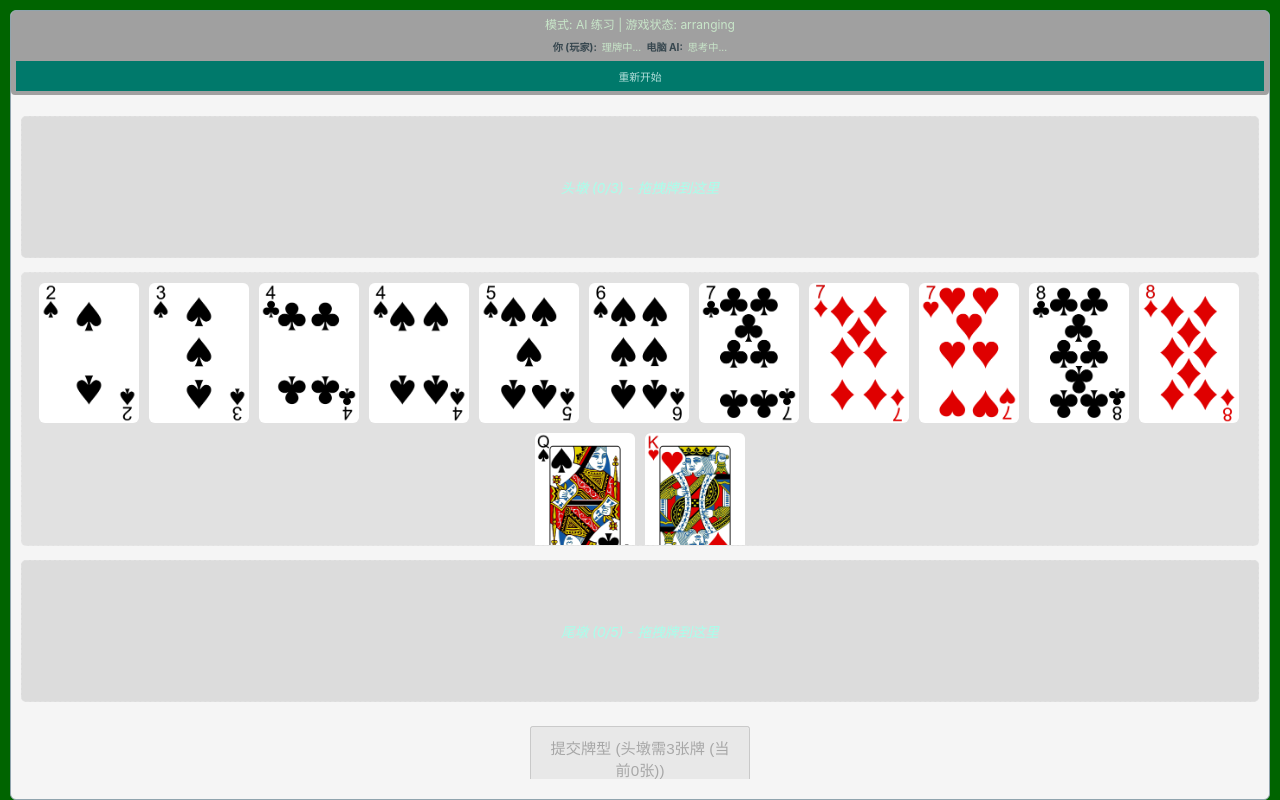
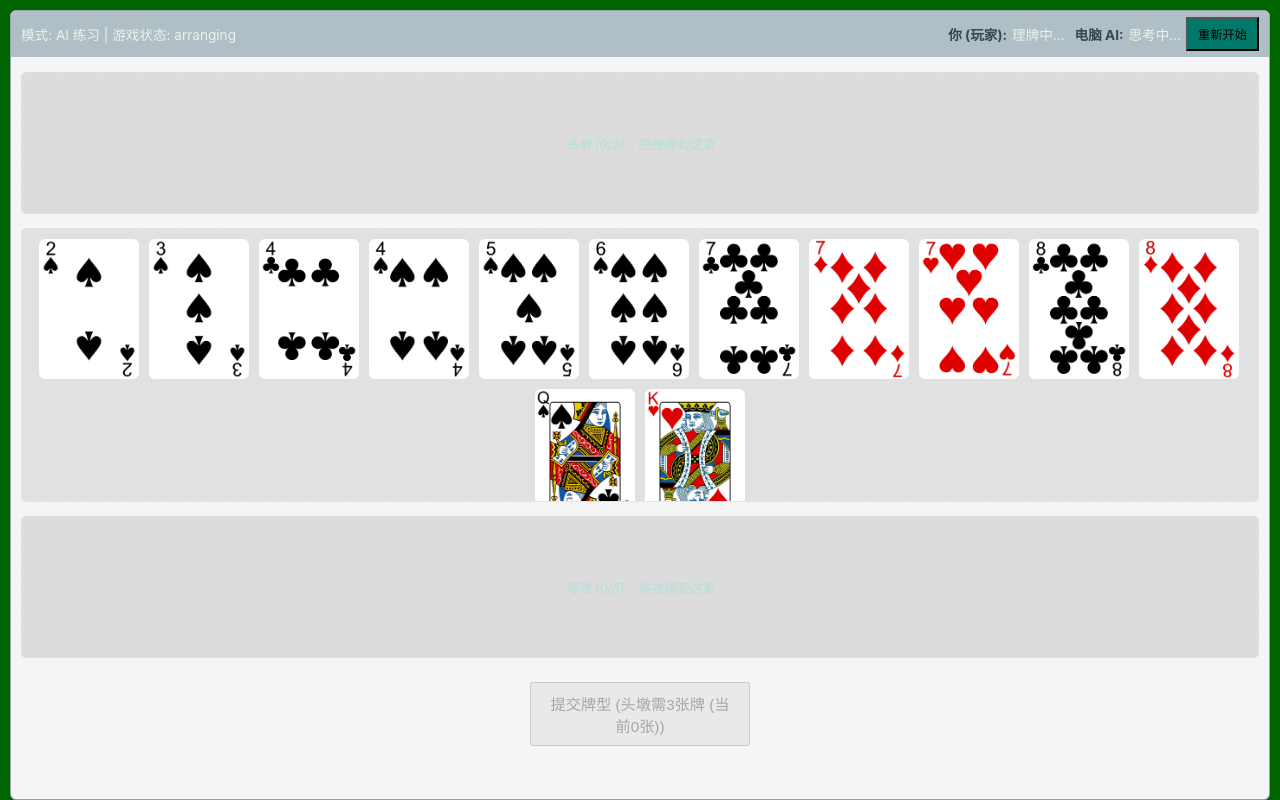
Before and after one commit to wen952555/sss, a Vue app in the folder frontend/: page / in a window 1280 px wide. Both pictures are taken after a click on the button "开始牌局". Built offline with nearby package versions, Linux system fonts and the light colour scheme.

Commit message:
Update main.css

```diff
--- a/frontend/src/assets/main.css
+++ b/frontend/src/assets/main.css
@@ -4,7 +4,8 @@ html, body {
   font-family: -apple-system, BlinkMacSystemFont, "Segoe UI", Roboto, Helvetica, Arial, sans-serif;
   background-color: #006400; /* 深绿色 */
   color: #e8f5e9;
-  overflow: hidden !important; -webkit-tap-highlight-color: transparent;
+  overflow: hidden !important;
+  -webkit-tap-highlight-color: transparent;
 }
 
 #app, #app-container.app-flex-container {
@@ -15,13 +16,13 @@ html, body {
 
 /* --- 卡片样式 --- */
 .card, .hand-card-item {
-  /* 基础尺寸，会被媒体查询覆盖 */
+  /* 手机端基础尺寸，桌面端会在媒体查询中覆盖 */
   width: 50px;
   height: 70px;
   border: none !important;
   outline: none !important;
   box-sizing: border-box !important;
-  border-radius: 4px !important; /* 手机端小圆角 */
+  border-radius: 3px !important;
   background-color: #FFFFFF !important;
   color: #212121 !important;
   display: flex !important;
@@ -29,28 +30,28 @@ html, body {
   align-items: center !important;
   cursor: grab !important;
   user-select: none !important;
-  box-shadow: 0px 1px 1px rgba(0,0,0,0.25) !important; /* 给重叠牌一点阴影 */
-  transition: transform 0.15s ease-out, margin-left 0.15s ease-out, z-index 0.05s linear !important;
+  box-shadow: 0px 1px 1px rgba(0,0,0,0.2) !important;
+  transition: transform 0.1s ease-out, margin-left 0.1s ease-out, z-index 0.05s linear !important;
   overflow: hidden !important;
   padding: 0 !important;
-  flex-shrink: 0 !important; /* 卡片不被压缩 */
+  flex-shrink: 0 !important; /* 卡片不被压缩其视觉尺寸 */
   position: relative !important;
-  margin: 0 !important; /* 移除自身margin */
+  margin: 0 !important; /* 移除卡片自身外边距 */
 }
 .card img, .hand-card-item img {
   display: block !important; width: 100% !important; height: 100% !important;
   object-fit: contain !important; pointer-events: none !important;
-  border-radius: 3px !important; /* 图片圆角略小于卡片 */
+  border-radius: 2px !important;
 }
 .card.dragging, .hand-card-item.dragging { /* ... (保持不变) ... */ }
 
-/* --- 卡片容器 (所有墩共用 - 默认手机端紧贴样式) --- */
+/* --- 卡片容器 (所有墩共用 - 默认强制单行紧贴) --- */
 .card-container {
   display: flex !important;
-  flex-direction: row !important;
-  flex-wrap: nowrap !important;   /* !!! 强制不换行 !!! */
-  gap: 0 !important;              /* 移除gap，完全靠负margin */
-  height: calc(70px + 8px) !important; /* 基于手机卡片高度 + 上下padding，保持高度不变 */
+  flex-direction: row !important; /* 强制水平排列 */
+  flex-wrap: nowrap !important;   /* !!! 绝对强制不换行 !!! */
+  gap: 0 !important;               /* 移除gap，完全靠负margin */
+  height: calc(70px + 8px) !important; /* 基于手机卡片高度 + 上下padding，所有墩高度一致 */
   min-height: calc(70px + 8px) !important;
   border: 1px dashed rgba(255, 255, 255, 0.15) !important;
   padding: 4px 2px !important; /* 上下4px, 左右2px padding */
@@ -59,22 +60,21 @@ html, body {
   align-items: center !important; /* 卡片在行内垂直居中 */
   justify-content: flex-start !important; /* 卡片从左开始排列 */
   background-color: rgba(0, 0, 0, 0.08) !important;
-  margin-bottom: 5px !important; /* 墩之间的间距 */
+  margin-bottom: 5px !important;
   width: 100% !important;
   box-sizing: border-box !important;
   overflow: hidden !important; /* !!! 强制隐藏所有溢出，不产生任何滚动条 !!! */
 }
 .card-container .hand-card-item {
-  /* 手机卡片宽度50px。目标露出8px。负 margin = -(50 - 8) = -42px */
+  /* 卡片宽度50px。目标露出约 8px。负 margin = -(50 - 8) = -42px */
   /* 13张牌总视觉宽度 = 50px (第一张) + 12 * 8px = 146px */
   margin-left: -42px !important;
 }
 .card-container .hand-card-item:first-child {
   margin-left: 0 !important;
 }
-/* z-index for overlap */
-.card-container .hand-card-item:nth-child(1) { z-index: 1 ; }
-/* ... (up to 13) ... */
+/* z-index for overlap (保持不变) */
+.card-container .hand-card-item:nth-child(1) { z-index: 1 ; } /* ... up to 13 ... */
 .card-container .hand-card-item:nth-child(2) { z-index: 2 ; }
 .card-container .hand-card-item:nth-child(3) { z-index: 3 ; }
 .card-container .hand-card-item:nth-child(4) { z-index: 4 ; }
@@ -88,13 +88,13 @@ html, body {
 .card-container .hand-card-item:nth-child(12) { z-index: 12 ; }
 .card-container .hand-card-item:nth-child(13) { z-index: 13 ; }
 
-.initial-hand-area > .card-container .hand-card-item:hover {
+.initial-hand-area > .card-container .hand-card-item:hover { /* 仅手牌区悬停 */
   transform: translateY(-8px) scale(1.05) !important;
   z-index: 100 !important;
 }
-.card-container.is-empty { background-color: rgba(0, 0, 0, 0.1) !important; display: flex !important; align-items: center !important; justify-content: center !important; }
-.drag-over { border-color: #a5d6a7 !important; border-style: solid !important; background-color: rgba(129, 199, 132, 0.3) !important; }
-.drop-placeholder { color: #a7ffeb !important; font-style: italic !important; text-align: center !important; width: 100% !important; font-size: 0.85em !important; padding: 10px 0 !important; }
+.card-container.is-empty { background-color: rgba(0, 0, 0, 0.1) !important; /* 颜色调深一点 */ display: flex !important; align-items: center !important; justify-content: center !important; }
+.drag-over { border-color: #81c784 !important; border-style: solid !important; background-color: rgba(129, 199, 132, 0.25) !important; } /* 颜色调淡一点 */
+.drop-placeholder { color: #b2dfdb !important; font-style: italic !important; text-align: center !important; width: 100% !important; font-size: 0.8em !important; padding: 10px 0 !important; }
 
 
 /* --- 媒体查询：只用于宽屏 (>600px) 时覆盖手机端的紧贴效果，变为平铺 --- */
@@ -107,44 +107,36 @@ html, body {
   }
   .card img, .hand-card-item img { border-radius: 5px !important;}
 
-
   .card-container { /* 所有墩在桌面 */
     flex-wrap: wrap !important; /* 桌面允许换行 */
     justify-content: center !important; /* 桌面卡片居中 */
     gap: 6px !important; /* 桌面卡片间隙 */
     height: auto !important; /* 桌面高度自适应内容 */
     min-height: calc(126px + 16px) !important; /* 桌面至少一行高度 */
-    overflow-x: hidden !important; /* 桌面不应有水平滚动 */
-    overflow-y: hidden !important; /* 默认隐藏垂直滚动 */
+    overflow-x: hidden !important;
+    overflow-y: auto !important;   /* !!! 只有手牌区在桌面才允许垂直滚动 !!! */
     padding: 8px !important;
     margin-bottom: 8px !important;
   }
   /* 特指手牌区，在桌面可以多行并垂直滚动 */
   .initial-hand-area > .card-container {
-    overflow-y: auto !important;   /* 允许垂直滚动 */
     max-height: calc(126px * 2 + 6px + 16px) !important; /* 最多两行桌面卡片的高度 */
-    align-content: flex-start !important; /* 多行时从顶部对齐 */
+    align-content: flex-start !important;
   }
+  /* 头墩和尾墩在桌面，如果内容少，不应该有垂直滚动条 */
+  .dun-area > .card-container {
+      overflow-y: hidden !important; /* 禁止头尾墩垂直滚动 */
+      height: auto !important; /* 高度由内容决定，通常一行 */
+      max-height: calc(126px + 16px) !important; /* 最多一行的高度 */
+  }
+
   .card-container .hand-card-item { /* 桌面不重叠 */
     margin-left: 0 !important;
   }
-  /* nth-child z-index 在桌面平铺时不需要，可以移除或设为auto */
+  /* nth-child z-index 在桌面平铺时不需要 */
   .card-container .hand-card-item:nth-child(n) { z-index: auto !important; }
 }
 
 /* 顶部信息栏 (只保留一个手机端样式，桌面端会继承并可能需要微调) */
-.top-info-bar {
-  background-color: rgba(0, 0, 0, 0.35) !important; color: #c8e6c9 !important;
-  padding: 4px 5px !important; border-radius: 4px !important; margin-bottom: 6px !important;
-  display: flex !important; flex-direction: column !important; align-items: stretch !important;
-  font-size: 0.75em !important; flex-shrink: 0 !important; gap: 4px !important;
-}
-.game-status-mode { width: 100% !important; text-align: center !important; margin-bottom: 3px !important; order: 1 !important;}
-.player-statuses-inline { width: 100% !important; justify-content: center !important; display: flex !important; gap: 5px !important; font-size: 0.85em !important; margin: 0 0 3px 0 !important; order: 2 !important;}
-.restart-button-inline { width: 100% !important; text-align: center !important; margin-left: 0 !important; order: 3 !important; padding: 6px 10px !important; font-size: 0.85em !important;
-  background-color: #004d40 !important; border: 1px solid #00796b !important; color: #b2dfdb !important; }
-.restart-button-inline:hover { background-color: #00695c !important; }
-
-
-/* 其他所有全局样式 (按钮, App布局, GameBoard布局等) 请沿用上一版，但移除大部分 !important */
-/* ... (省略) ... */
+.top-info-bar { /* ... (与上一版手机端样式一致) ... */ }
+/* ... (其他所有全局样式，如按钮, App布局, GameBoard布局等，请沿用上一版，但移除不必要的 !important，除非调试确认必须) ... */
```
